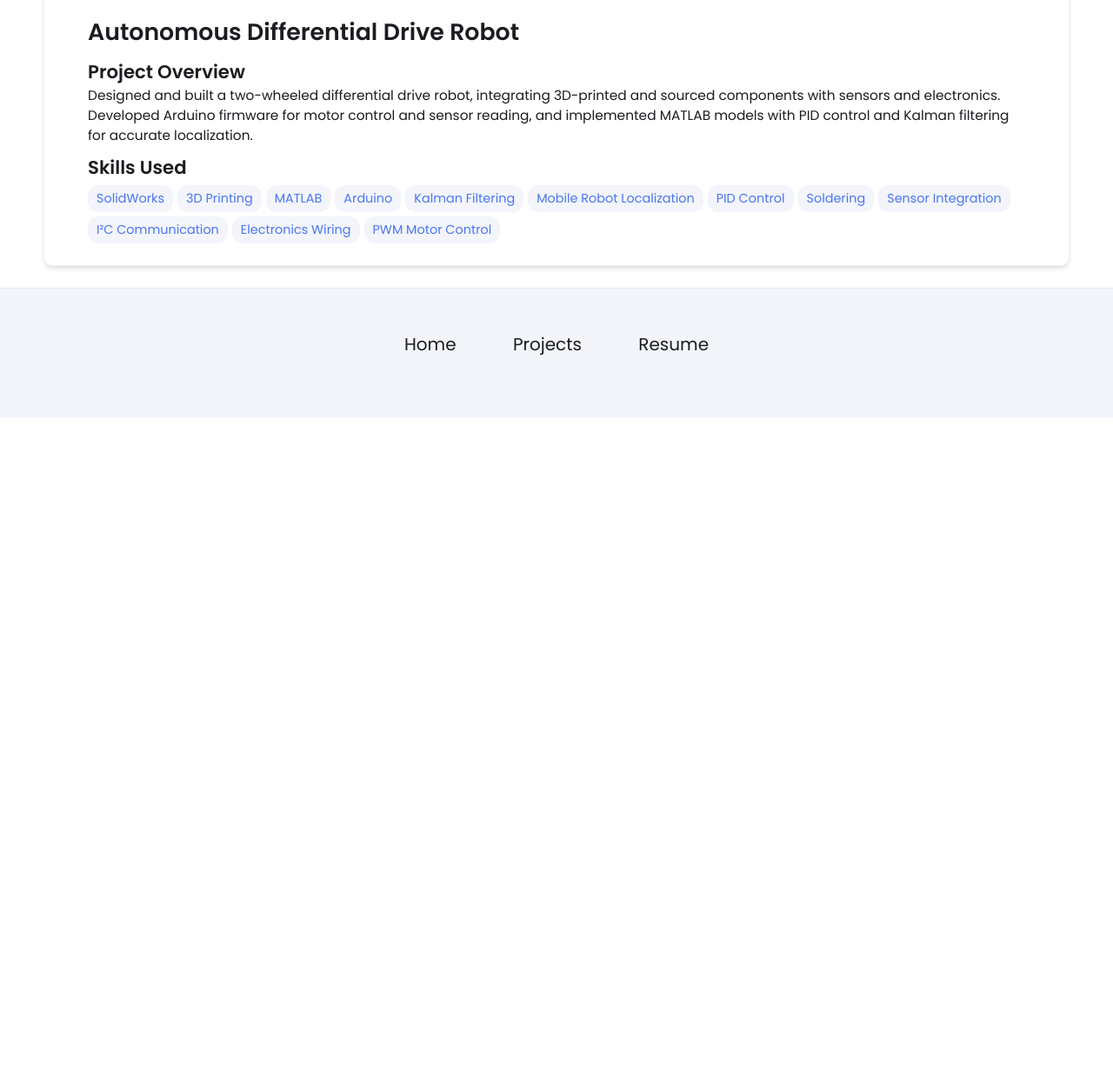
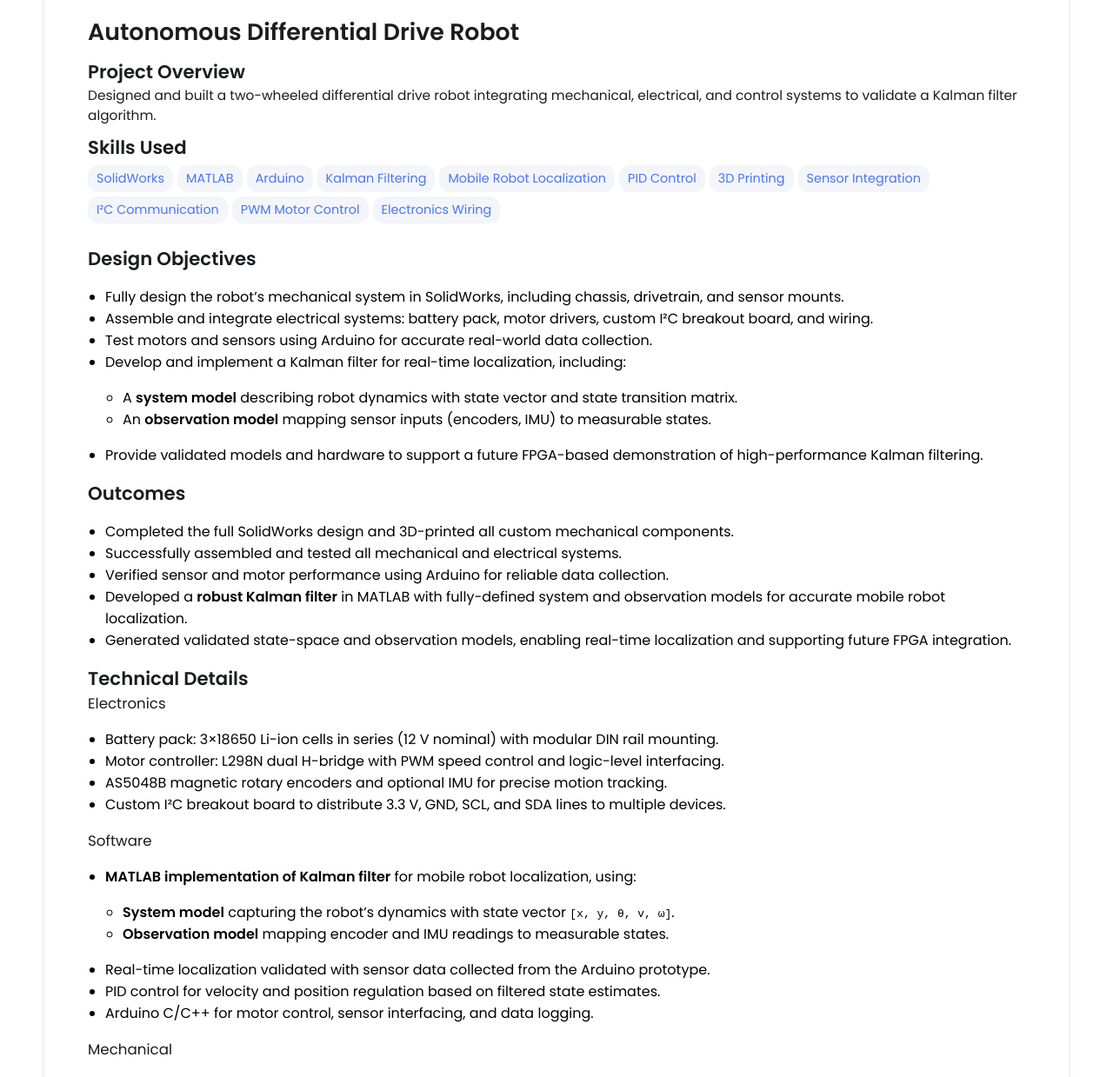
Before and after one commit to michaelmcphee/michaelmcphee.github.io, a Jekyll site: the page built from _projects/mobile_robot_project/index.md, in a window 1280 px wide and 1400 px high, scrolled down 329 px. Shown: the part 161-1400 px from the top of the window at 87% size. Built offline with Jekyll 4.4.1, drawn with Linux system fonts in a browser that asks for light colours; before the commit the page ends 971 px from its top, so only the background shows below that; some of the changed text lies outside the part shown.

Commit message:
updated robot project

```diff
--- a/_config.yml
+++ b/_config.yml
@@ -70,7 +70,7 @@ skills:
 
 
 # Contact Form Setup. Setup an account and copy over the key. When someone fills out the form, it will be received in your email.
-formspree-key:   https://formspree.io/f/xandzvbb
+formspree-key:   xandzvbb
 
 
 
--- a/_projects/mobile_robot_project/index.md
+++ b/_projects/mobile_robot_project/index.md
@@ -1,20 +1,58 @@
 ---
 layout: post
 title: Autonomous Differential Drive Robot
-description: Designed and built a two-wheeled differential drive robot, integrating 3D-printed and sourced components with sensors and electronics. Developed Arduino firmware for motor control and sensor reading, and implemented MATLAB models with PID control and Kalman filtering for accurate localization.
+description: Designed and built a two-wheeled differential drive robot integrating mechanical, electrical, and control systems to validate a Kalman filter algorithm.
 skills:
   - SolidWorks
-  - 3D Printing
   - MATLAB
   - Arduino
   - Kalman Filtering
   - Mobile Robot Localization
   - PID Control
-  - Soldering
+  - 3D Printing
   - Sensor Integration
   - I²C Communication
+  - PWM Motor Control
   - Electronics Wiring
-  - PWM Motor Control
-
 main-image: /robot.png
 ---
+
+## Design Objectives
+- Fully design the robot’s mechanical system in SolidWorks, including chassis, drivetrain, and sensor mounts.
+- Assemble and integrate electrical systems: battery pack, motor drivers, custom I²C breakout board, and wiring.
+- Test motors and sensors using Arduino for accurate real-world data collection.
+- Develop and implement a Kalman filter for real-time localization, including:
+  - A **system model** describing robot dynamics with state vector and state transition matrix.
+  - An **observation model** mapping sensor inputs (encoders, IMU) to measurable states.
+- Provide validated models and hardware to support a future FPGA-based demonstration of high-performance Kalman filtering.
+
+## Outcomes
+- Completed the full SolidWorks design and 3D-printed all custom mechanical components.
+- Successfully assembled and tested all mechanical and electrical systems.
+- Verified sensor and motor performance using Arduino for reliable data collection.
+- Developed a **robust Kalman filter** in MATLAB with fully-defined system and observation models for accurate mobile robot localization.
+- Generated validated state-space and observation models, enabling real-time localization and supporting future FPGA integration.
+
+## Technical Details
+### Electronics
+- Battery pack: 3×18650 Li-ion cells in series (12 V nominal) with modular DIN rail mounting.
+- Motor controller: L298N dual H-bridge with PWM speed control and logic-level interfacing.
+- AS5048B magnetic rotary encoders and optional IMU for precise motion tracking.
+- Custom I²C breakout board to distribute 3.3 V, GND, SCL, and SDA lines to multiple devices.
+
+### Software
+- **MATLAB implementation of Kalman filter** for mobile robot localization, using:
+  - **System model** capturing the robot’s dynamics with state vector `[x, y, θ, v, ω]`.
+  - **Observation model** mapping encoder and IMU readings to measurable states.
+- Real-time localization validated with sensor data collected from the Arduino prototype.
+- PID control for velocity and position regulation based on filtered state estimates.
+- Arduino C/C++ for motor control, sensor interfacing, and data logging.
+
+### Mechanical
+- SolidWorks CAD for complete chassis, drivetrain, and sensor mounts.
+- 3D-printed brackets for motors, wheels, and encoders, optimized for stability and alignment.
+- Aluminum extrusion frame with DIN rail for modular electronics mounting.
+- Modular design allows easy adjustments, debugging, and future expansions.
+
+## Visuals
+{% include image-gallery.html images="robot.png, solidworks_screenshot.png" height="400" %}
```
